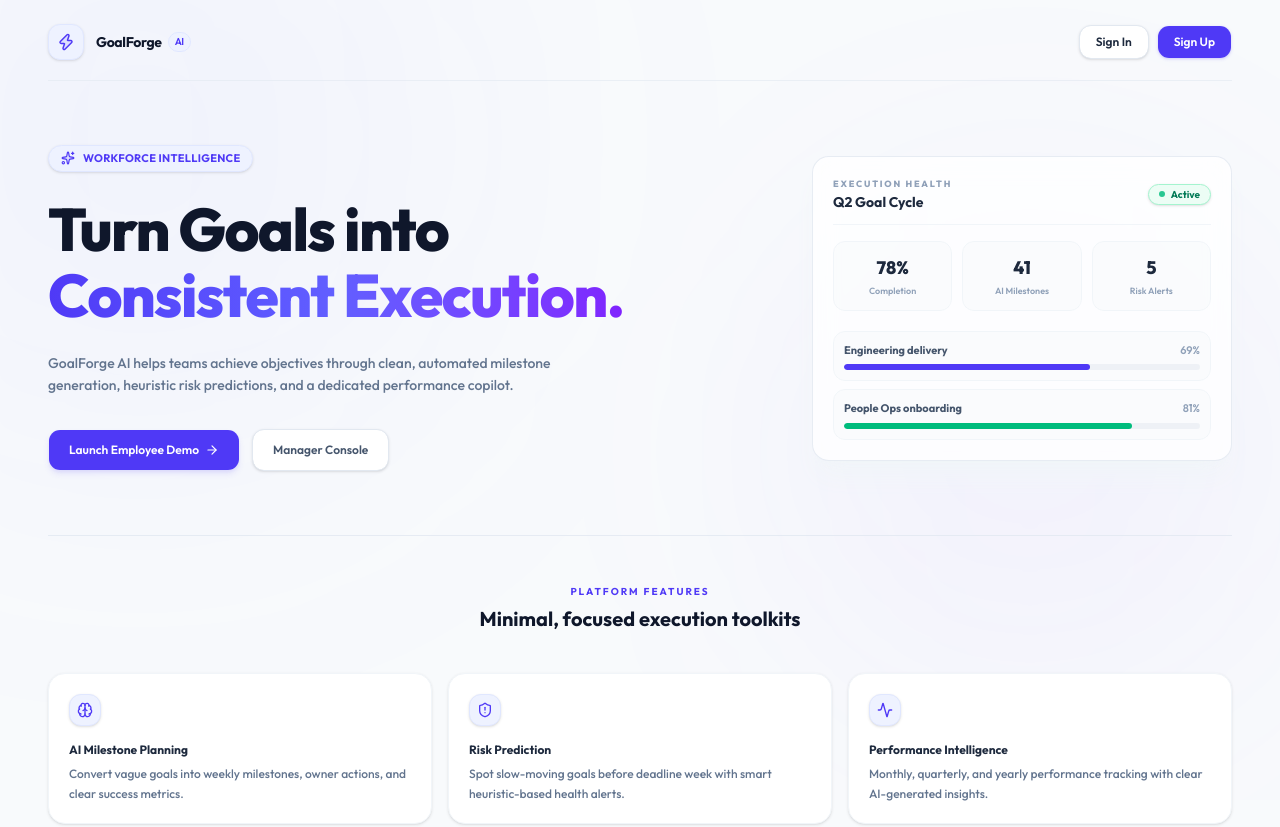
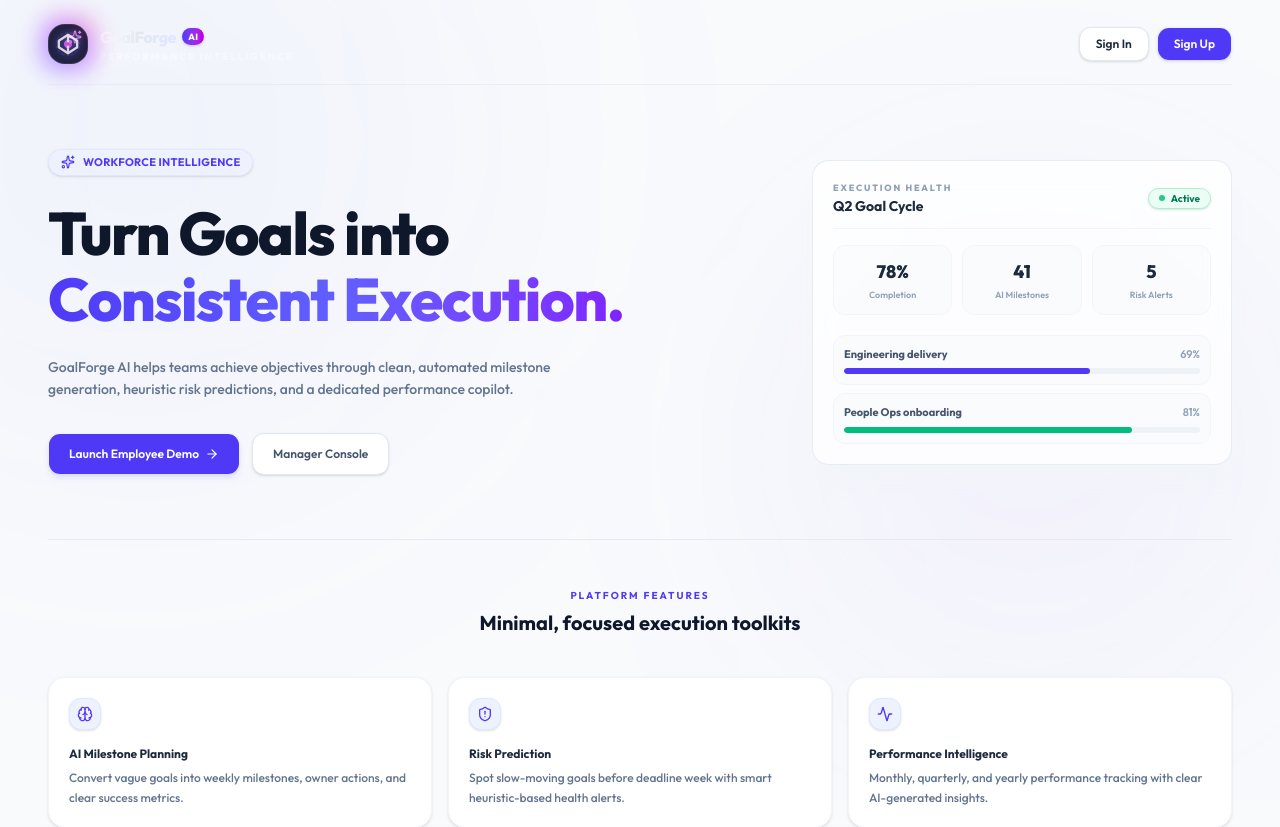
Before and after one commit to beastspirit2005/GoalForge_Ai-, a Next.js app in the folder frontend/: page / in a window 1280 px wide. Shown: the top 827 px of the page. Built offline with nearby package versions, Linux system fonts and the light colour scheme.

Commit message:
design: upgrade logo across all pages to a premium futuristic BrandLogo component

```diff
--- a/frontend/src/app/login/page.tsx
+++ b/frontend/src/app/login/page.tsx
@@ -9,6 +9,7 @@ import { Input } from "@/components/ui/input"
 import { useAuth } from "@/hooks/useAuth"
 import { isDemoAuthAllowed } from "@/lib/env"
 import type { DemoRole } from "@/lib/mock-auth"
+import BrandLogo from "@/components/layout/BrandLogo"
 
 const roles = [
   {
@@ -151,13 +152,8 @@ export default function LoginPage() {
         <div className="grid h-full gap-0 lg:grid-cols-[0.9fr_1.2fr]">
           {/* Left Panel: Authentication Forms */}
           <div className="flex h-full flex-col justify-center rounded-t-2xl border-r border-slate-100 bg-slate-50/50 p-8 lg:rounded-none lg:rounded-l-2xl">
-            <Link href="/" className="inline-flex items-center gap-2 transition-opacity hover:opacity-80">
-              <div className="grid h-8 w-8 place-items-center rounded-lg bg-indigo-650/10 border border-indigo-500/20 text-indigo-600 shadow-sm">
-                <Zap className="h-4 w-4 fill-indigo-600/10" />
-              </div>
-              <p className="text-[11px] font-bold uppercase tracking-[0.2em] text-indigo-600">
-                GoalForge AI
-              </p>
+            <Link href="/" className="group transition-opacity hover:opacity-90">
+              <BrandLogo />
             </Link>
             <h1 className="mt-6 text-3xl font-extrabold leading-tight tracking-tight text-slate-900">
               Sign in to your workspace
--- a/frontend/src/app/page.tsx
+++ b/frontend/src/app/page.tsx
@@ -12,6 +12,7 @@ import {
   BarChart3,
 } from "lucide-react"
 import { Button } from "@/components/ui/button"
+import BrandLogo from "@/components/layout/BrandLogo"
 
 const features = [
   {
@@ -58,15 +59,8 @@ export default function Home() {
       <div className="relative mx-auto max-w-7xl px-6 py-6 sm:px-8 lg:px-12 flex flex-col min-h-screen justify-between">
         {/* Navigation */}
         <nav className="flex items-center justify-between border-b border-slate-200/60 pb-5">
-          <div className="flex items-center gap-3">
-            <div className="grid h-9 w-9 place-items-center rounded-lg bg-indigo-50 border border-indigo-100 text-indigo-600 shadow-sm">
-              <Zap className="h-4.5 w-4.5 fill-indigo-600/10" />
-            </div>
-            <div>
-              <h1 className="text-sm font-bold tracking-tight text-slate-900 flex items-center gap-1.5">
-                GoalForge <span className="text-[10px] px-1.5 py-0.5 rounded-full bg-indigo-50 text-indigo-600 border border-indigo-100 font-semibold">AI</span>
-              </h1>
-            </div>
+          <div className="group">
+            <BrandLogo />
           </div>
           <div className="flex items-center gap-2">
             <Button
--- a/frontend/src/app/signup/page.tsx
+++ b/frontend/src/app/signup/page.tsx
@@ -7,6 +7,7 @@ import { BarChart3, BriefcaseBusiness, UserRound, Zap, CheckCircle2 } from "luci
 import { Button } from "@/components/ui/button"
 import { Input } from "@/components/ui/input"
 import { apiFetch } from "@/lib/api"
+import BrandLogo from "@/components/layout/BrandLogo"
 
 const roles = [
   {
@@ -75,13 +76,8 @@ export default function SignupPage() {
 
       <div className="relative z-10 w-full max-w-lg overflow-hidden rounded-2xl border border-slate-200 bg-white shadow-xl shadow-slate-100">
         <div className="flex flex-col justify-center bg-slate-50/50 p-8">
-          <Link href="/" className="inline-flex items-center gap-2 transition-opacity hover:opacity-80">
-            <div className="grid h-8 w-8 place-items-center rounded-lg bg-indigo-650/10 border border-indigo-500/20 text-indigo-600 shadow-sm">
-              <Zap className="h-4 w-4 fill-indigo-600/10" />
-            </div>
-            <p className="text-[11px] font-bold uppercase tracking-[0.2em] text-indigo-600">
-              GoalForge AI
-            </p>
+          <Link href="/" className="group transition-opacity hover:opacity-90">
+            <BrandLogo />
           </Link>
           <h1 className="mt-6 text-3xl font-extrabold leading-tight tracking-tight text-slate-900">
             Create your account
--- /dev/null
+++ b/frontend/src/components/layout/BrandLogo.tsx
@@ -0,0 +1,73 @@
+"use client"
+
+import { Sparkles } from "lucide-react"
+
+type BrandLogoProps = {
+  size?: "sm" | "md" | "lg"
+  hideSubtitle?: boolean
+}
+
+export default function BrandLogo({ size = "md", hideSubtitle = false }: BrandLogoProps) {
+  const isSm = size === "sm"
+  const isLg = size === "lg"
+
+  return (
+    <div className="flex items-center gap-3">
+      {/* Futuristic Glowing Icon Badge */}
+      <div className="relative flex items-center justify-center shrink-0">
+        {/* Layer 1: Radial Glow Background */}
+        <div className="absolute -inset-1.5 rounded-xl bg-gradient-to-tr from-indigo-500 via-purple-500 to-pink-500 opacity-60 blur-md transition-all duration-500 group-hover:opacity-100 group-hover:blur-lg" />
+
+        {/* Layer 2: Glowing rotating border accent */}
+        <div className="absolute inset-0 rounded-xl bg-gradient-to-tr from-indigo-500 via-fuchsia-500 to-pink-500 opacity-40 transition-all duration-700 ease-in-out group-hover:rotate-180" />
+
+        {/* Layer 3: Glassmorphic Main Container */}
+        <div className="relative flex h-10 w-10 items-center justify-center rounded-xl border border-white/20 bg-slate-950/90 shadow-inner transition-transform duration-300 group-hover:scale-105 dark:border-white/10 dark:bg-slate-900/90">
+
+          {/* Layer 4: Overlapping Geometric Forge Elements */}
+          <div className="relative h-6 w-6 flex items-center justify-center">
+            {/* Spinning background rings */}
+            <div className="absolute inset-0 rounded-full border border-dashed border-indigo-400/30 animate-spin" style={{ animationDuration: '10s' }} />
+
+            {/* Sparkles of intelligence */}
+            <Sparkles className="absolute -right-0.5 -top-0.5 h-3.5 w-3.5 text-fuchsia-300 animate-pulse drop-shadow-[0_0_4px_rgba(240,70,250,0.8)]" />
+
+            {/* Custom SVG Geometric Forge Polygon */}
+            <svg
+              className="h-5.5 w-5.5 text-white drop-shadow-[0_0_6px_rgba(99,102,241,0.8)] animate-pulse"
+              viewBox="0 0 24 24"
+              fill="none"
+              stroke="currentColor"
+              strokeWidth="2.5"
+              strokeLinecap="round"
+              strokeLinejoin="round"
+            >
+              {/* Futuristic hexagonal forge shape */}
+              <polygon points="12 2 22 8.5 22 15.5 12 22 2 15.5 2 8.5" />
+              <circle cx="12" cy="12" r="3" className="fill-fuchsia-400/80 stroke-fuchsia-400" />
+              <line x1="12" y1="2" x2="12" y2="9" />
+              <line x1="12" y1="15" x2="12" y2="22" />
+            </svg>
+          </div>
+        </div>
+      </div>
+
+      {/* Brand Text Columns */}
+      <div className="flex flex-col justify-center">
+        <div className="flex items-center gap-1.5">
+          <span className="bg-gradient-to-r from-slate-900 via-indigo-950 to-slate-900 bg-clip-text text-base font-black tracking-tight text-transparent dark:from-white dark:via-slate-200 dark:to-indigo-100">
+            GoalForge
+          </span>
+          <span className="rounded-md bg-gradient-to-r from-indigo-600 to-fuchsia-600 px-1.5 py-0.5 text-[9px] font-black uppercase tracking-wider text-white shadow-sm shadow-indigo-500/25">
+            AI
+          </span>
+        </div>
+        {!hideSubtitle && (
+          <p className="text-[10px] font-extrabold uppercase tracking-[0.18em] text-slate-400/90 dark:text-white/40">
+            Performance Intelligence
+          </p>
+        )}
+      </div>
+    </div>
+  )
+}
--- a/frontend/src/components/layout/Sidebar.tsx
+++ b/frontend/src/components/layout/Sidebar.tsx
@@ -23,6 +23,7 @@ import {
 } from "lucide-react"
 import { cn } from "@/lib/utils"
 import { useAuth } from "@/hooks/useAuth"
+import BrandLogo from "./BrandLogo"
 
 type NavLink = {
   title: string
@@ -85,15 +86,7 @@ export default function Sidebar({ onClose, isMobile }: SidebarProps = {}) {
       {/* ── Logo area ── */}
       <Link href="/" className="group block">
         <div className="rounded-xl border border-slate-200 bg-white p-4 shadow-sm transition-all duration-300 group-hover:border-slate-300 dark:border-white/[0.08] dark:bg-white/[0.04] dark:backdrop-blur-lg dark:group-hover:border-white/[0.14] dark:group-hover:bg-white/[0.07]">
-          <div className="flex items-center gap-3">
-            <div className="grid h-9 w-9 place-items-center rounded-lg bg-gradient-to-br from-[var(--gf-indigo)] to-[var(--gf-violet)] shadow-lg shadow-[var(--gf-indigo)]/20">
-              <Zap className="h-5 w-5 text-white" />
-            </div>
-            <div>
-              <p className="text-sm font-bold tracking-tight text-slate-900 dark:text-white">GoalForge AI</p>
-              <p className="text-[11px] text-slate-500 dark:text-white/40">Performance Intelligence</p>
-            </div>
-          </div>
+          <BrandLogo />
         </div>
       </Link>
 
```
